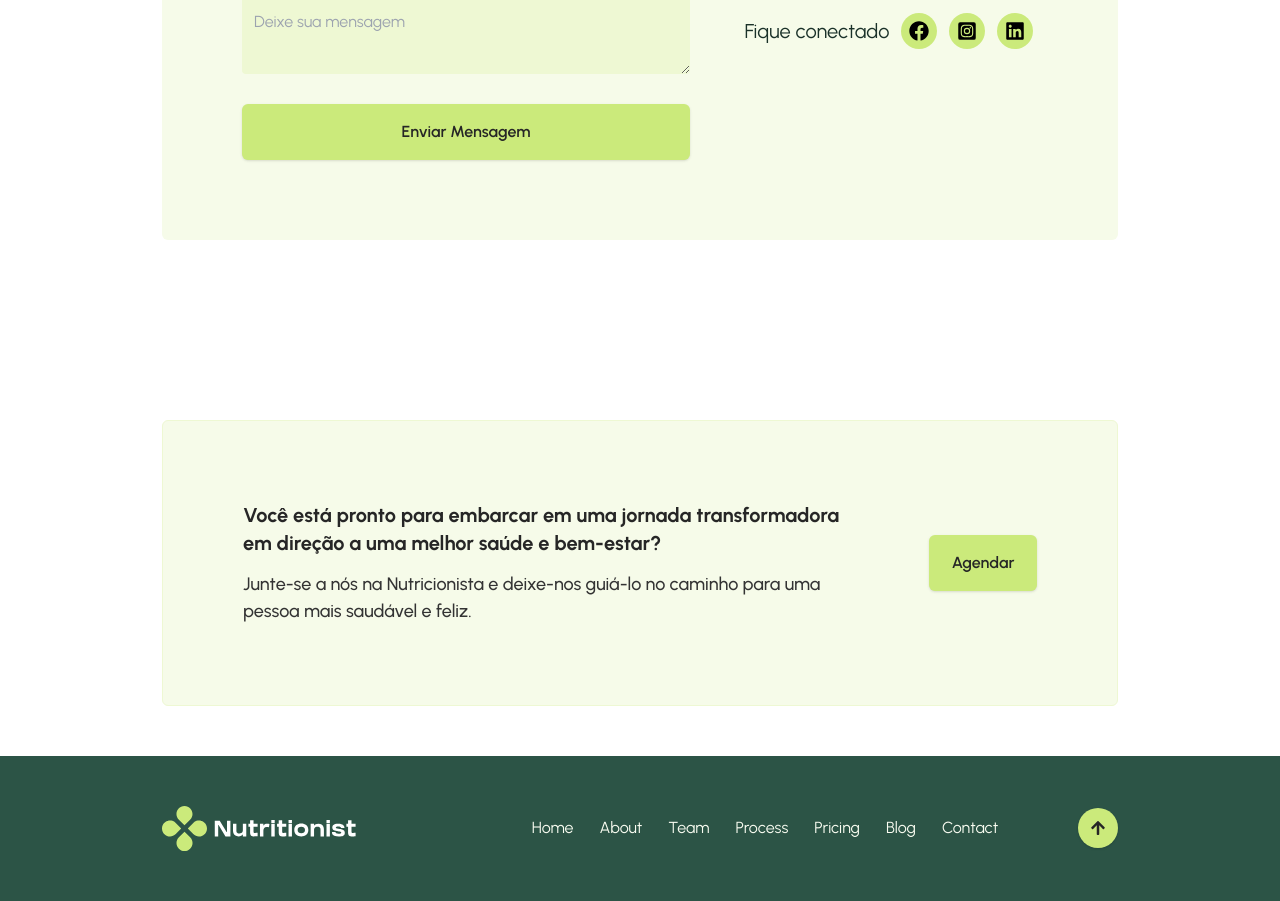
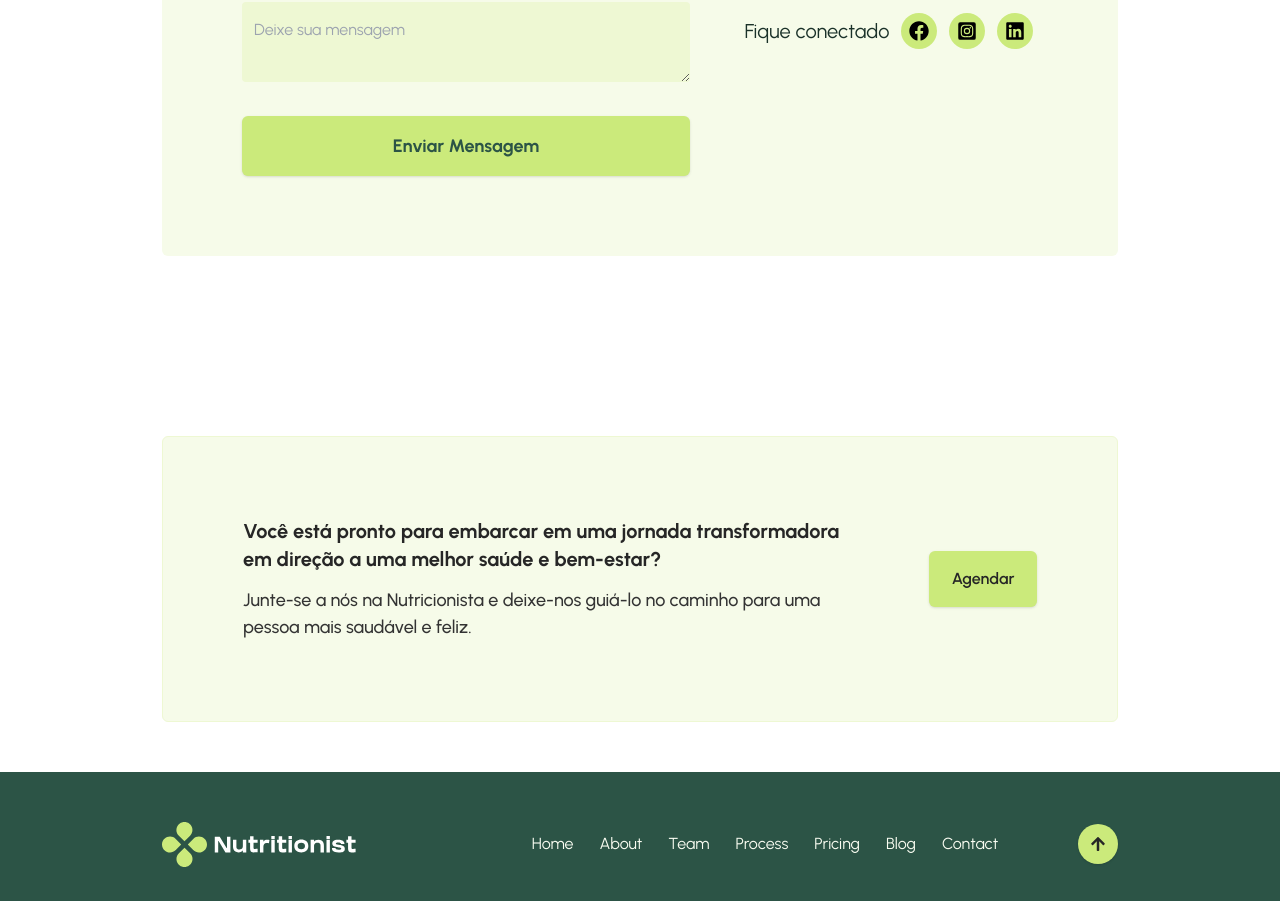
Before and after one commit to DosSantosDev2022/Nutritionist---Website, a React (Vite) app: page /contact in a window 1280 px wide. Shown: the part 1212-2113 px from the top of the page. Built offline with nearby package versions, Linux system fonts and the light colour scheme.

Commit message:
styles : alterações nos estilos

```diff
--- a/src/components/button.tsx
+++ b/src/components/button.tsx
@@ -1,7 +1,6 @@
 import * as React from 'react'
 import { twMerge } from 'tailwind-merge'
-import { Slot } from '@radix-ui/react-slot';
-
+import { Slot } from '@radix-ui/react-slot'
 
 export interface ButtonProps
   extends React.ButtonHTMLAttributes<HTMLButtonElement> {
@@ -36,7 +35,7 @@ export function Button({
     className,
   )
 
-  const Comp = asChild ? Slot : 'button';
+  const Comp = asChild ? Slot : 'button'
 
   return (
     <Comp className={_className} {...props}>
--- a/src/components/input.tsx
+++ b/src/components/input.tsx
@@ -7,7 +7,7 @@ export interface InputRootProps {
 
 function InputRoot({ children }: InputRootProps) {
   return (
-    <div className="flex items-center gap-3 h-10 w-full rounded focus-within:ring-2 focus:ring-GreenShades_700 border border-GreenShades_500 bg-GreenShades_300 px-3 py-4 ">
+    <div className="flex items-center gap-3 h-10 w-full rounded focus-within:ring-2 focus-within:ring-GreenShades_700 border border-GreenShades_500 bg-GreenShades_300 px-3 py-4 ">
       {children}
     </div>
   )
--- a/src/components/pages/contact/form.tsx
+++ b/src/components/pages/contact/form.tsx
@@ -10,7 +10,7 @@ import { toast } from 'react-toastify'
 const regexEmail = /^[a-zA-Z0-9._-]+@[a-zA-Z0-9.-]+\.[a-zA-Z]{2,6}$/
 
 export const FormSchema = z.object({
-  nome: z.string().nonempty('O nome é obrigatório'),
+  nome: z.string().min(1, 'O nome é obrigatório'),
   email: z
     .string()
     .min(1, 'O email deve ser váilido')
@@ -67,7 +67,7 @@ export function Form() {
               {...register('nome')}
             />
           </Input.Root>
-          <span className="text-md font-normal text-red-500">
+          <span className="text-md font-normal mt-1 text-red-500">
             {errors.nome?.message}
           </span>
         </div>
@@ -80,7 +80,7 @@ export function Form() {
               {...register('email')}
             />
           </Input.Root>
-          <span className="text-md font-normal text-red-500">
+          <span className="text-md font-normal mt-1 text-red-500">
             {errors.email?.message}
           </span>
         </div>
@@ -95,18 +95,23 @@ export function Form() {
             {...register('tel')}
           />
         </Input.Root>
-        <span className="text-md font-normal text-red-500">
+        <span className="text-md font-normal mt-1 text-red-500">
           {errors.tel?.message}
         </span>
       </div>
       <div className="flex flex-col">
         <Label>Mensagem</Label>
         <TextArea placeholder="Deixe sua mensagem" {...register('mensagem')} />
-        <span className="text-md font-normal text-red-500">
+        <span className="text-md font-normal mt-1 text-red-500">
           {errors.mensagem?.message}
         </span>
       </div>
-      <Button variant="action3">Enviar Mensagem</Button>
+      <Button
+        variant="action3"
+        className="text-DarkGreen_500 font-bold text-lg"
+      >
+        Enviar Mensagem
+      </Button>
     </form>
   )
 }
```
